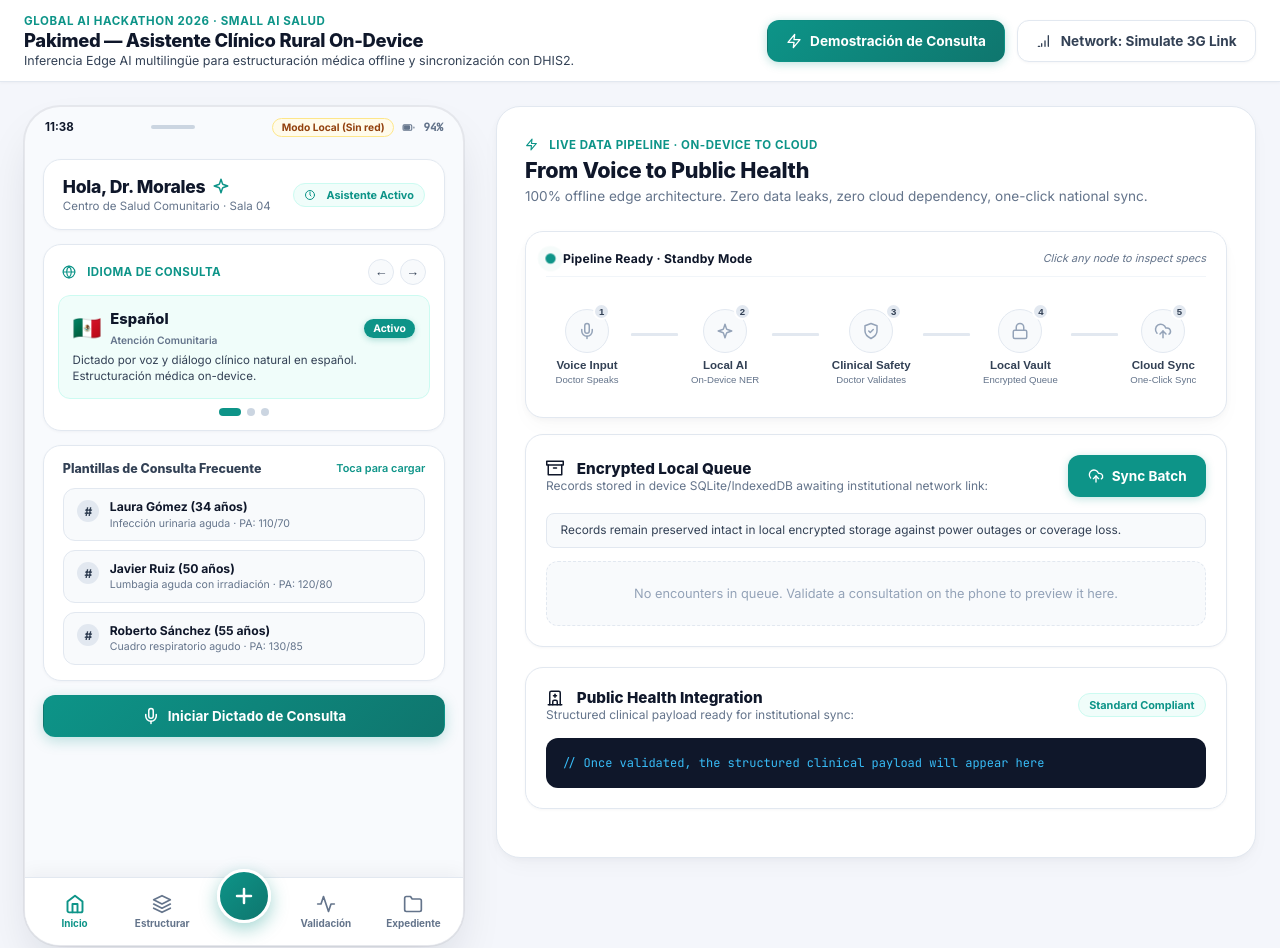
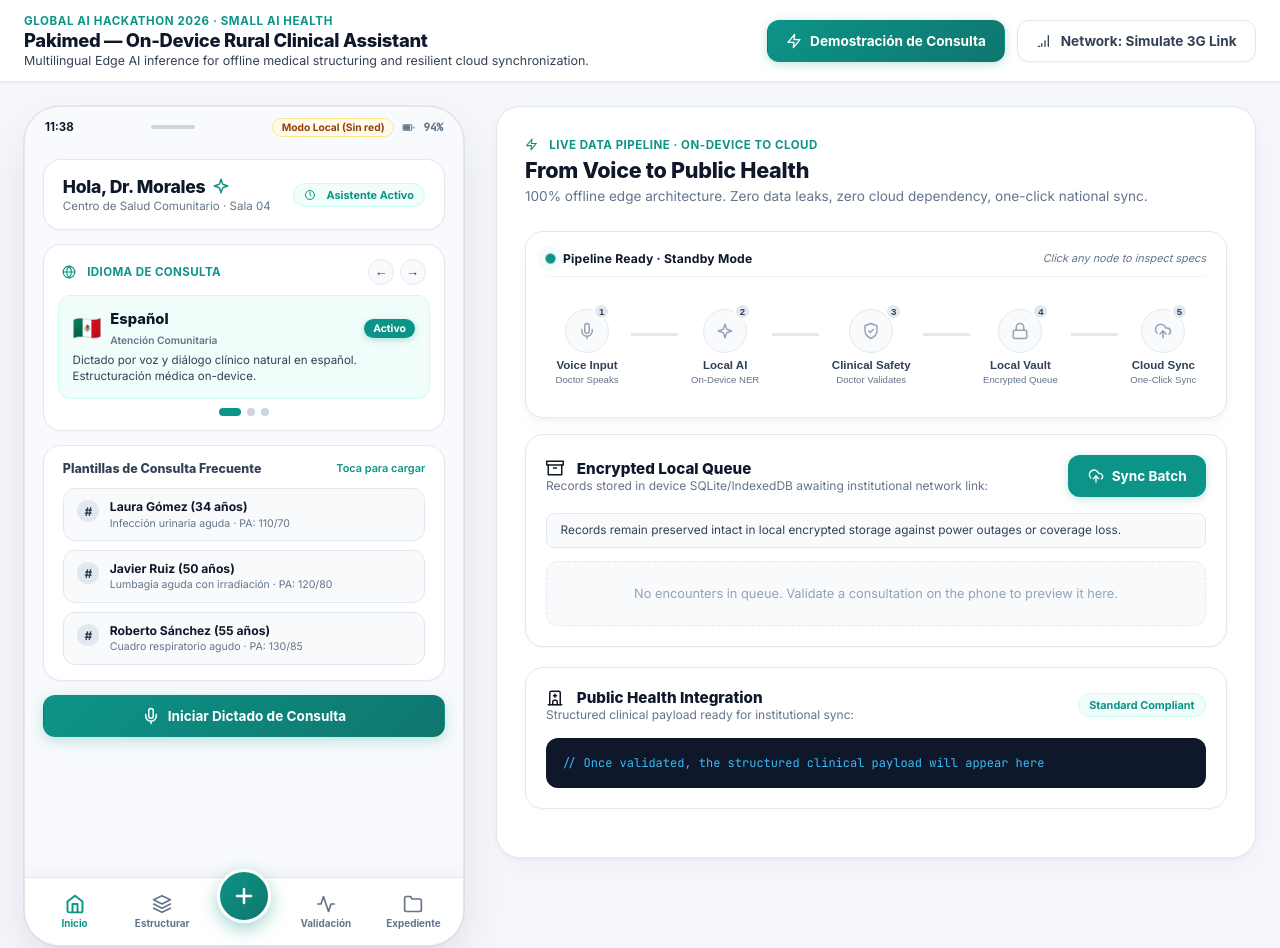
Before and after one commit to Angel777-alv/Pakimed-HackNation-s, a website: page index.html in a window 1280 px wide. Shown: the top 948 px of the page. Drawn offline with Linux system fonts and the light colour scheme; no server answers.

Commit message:
refactor(i18n): translate top header to English and remove DHIS2 mentions

```diff
--- a/index.html
+++ b/index.html
@@ -3,8 +3,8 @@
 <head>
   <meta charset="UTF-8">
   <meta name="viewport" content="width=device-width, initial-scale=1.0">
-  <title>Pakimed - Asistente de Registro Clínico Sin Conexión</title>
-  <meta name="description" content="Asistente de registro clínico por voz para médicos rurales. Funciona sin internet mediante Small AI on-device y sincronización Store-and-Forward con DHIS2.">
+  <title>Pakimed - On-Device Rural Clinical Assistant</title>
+  <meta name="description" content="On-device rural clinical voice assistant. 100% offline edge AI structuring and resilient public health cloud synchronization.">
 
   <!-- Tipografía Limpia y Legible -->
   <link rel="preconnect" href="https://fonts.googleapis.com">
@@ -22,9 +22,9 @@
   <header class="pitch-header pitch-banner" role="banner">
     <div class="pitch-header-content pitch-banner-content">
       <div class="brand-group pitch-brand-block">
-        <span class="pitch-category-tag" data-i18n="app_brand_tag">GLOBAL AI HACKATHON 2026 &middot; SMALL AI SALUD</span>
-        <h1 class="pitch-main-title" data-i18n="app_main_title">Pakimed &mdash; Asistente Clínico Rural On-Device</h1>
-        <p class="pitch-subtitle" data-i18n="app_subtitle">Inferencia Edge AI multilingüe para estructuración médica offline y sincronización resiliente con DHIS2.</p>
+        <span class="pitch-category-tag" data-i18n="app_brand_tag">GLOBAL AI HACKATHON 2026 &middot; SMALL AI HEALTH</span>
+        <h1 class="pitch-main-title" data-i18n="app_main_title">Pakimed &mdash; On-Device Rural Clinical Assistant</h1>
+        <p class="pitch-subtitle" data-i18n="app_subtitle">Multilingual Edge AI inference for offline medical structuring and resilient cloud synchronization.</p>
       </div>
       <div class="pitch-actions">
         <button id="btnQuickDemo" class="btn btn-pitch-demo" title="Demostración guiada del flujo de consulta clínica">
--- a/src/core/i18n/i18n_manager.js
+++ b/src/core/i18n/i18n_manager.js
@@ -111,9 +111,9 @@ const I18nManager = {
 
   translations: {
     es: {
-      app_brand_tag: 'GLOBAL AI HACKATHON 2026 · SMALL AI SALUD',
-      app_main_title: 'Pakimed — Asistente Clínico Rural On-Device',
-      app_subtitle: 'Inferencia Edge AI multilingüe para estructuración médica offline y sincronización con DHIS2.',
+      app_brand_tag: 'GLOBAL AI HACKATHON 2026 · SMALL AI HEALTH',
+      app_main_title: 'Pakimed — On-Device Rural Clinical Assistant',
+      app_subtitle: 'Multilingual Edge AI inference for offline medical structuring and resilient cloud synchronization.',
       btn_demo: 'Demostración de Consulta',
       btn_network_sim: 'Conectividad: Simular Red Móvil (3G)',
       btn_network_offline: 'Modo Local (Sin red)',
@@ -315,7 +315,7 @@ const I18nManager = {
     en: {
       app_brand_tag: 'GLOBAL AI HACKATHON 2026 · SMALL AI HEALTH',
       app_main_title: 'Pakimed — On-Device Rural Clinical Assistant',
-      app_subtitle: 'Multilingual Edge AI inference for offline medical structuring and DHIS2 sync.',
+      app_subtitle: 'Multilingual Edge AI inference for offline medical structuring and resilient cloud synchronization.',
       btn_demo: 'Clinical Consultation Demo',
       btn_network_sim: 'Connectivity: Simulate Mobile Network (3G)',
       btn_network_offline: 'Local Mode (Offline)',
@@ -515,9 +515,9 @@ const I18nManager = {
     },
 
     de: {
-      app_brand_tag: 'GLOBAL AI HACKATHON 2026 · SMALL AI GESUNDHEIT',
-      app_main_title: 'Pakimed — On-Device Klinischer Assistent',
-      app_subtitle: 'Mehrsprachige Edge-KI für Offline-Strukturierung und DHIS2-Synchronisation.',
+      app_brand_tag: 'GLOBAL AI HACKATHON 2026 · SMALL AI HEALTH',
+      app_main_title: 'Pakimed — On-Device Rural Clinical Assistant',
+      app_subtitle: 'Multilingual Edge AI inference for offline medical structuring and resilient cloud synchronization.',
       btn_demo: 'Sprechstunden-Demo',
       btn_network_sim: 'Konnektivität: Mobilfunk simulieren (3G)',
       btn_network_offline: 'Lokaler Modus (Offline)',
```
